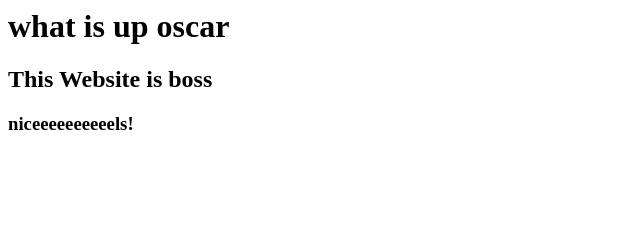
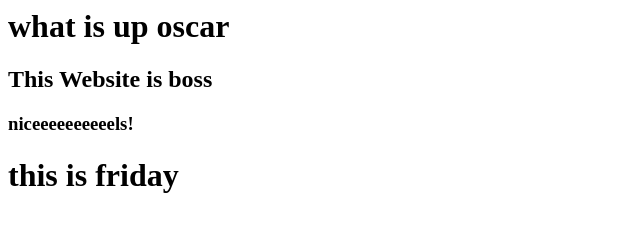
Before and after one commit to orop2021/htp, a plain HTML site: page website/index.html in a window 1280 px wide. Shown: the whole page, without its empty margins (0-640 px from the left). Drawn offline with Linux system fonts and the light colour scheme.

Commit message:
New Changes

```diff
--- a/website/index.html
+++ b/website/index.html
@@ -1,3 +1,4 @@
 <h1> what is up oscar <h1>
  <h2> This Website is boss <h2>
 <h3> niceeeeeeeeeels! <h3>
+<h1> this is friday <h1>
```
Also changed, not shown: 1 other file.
